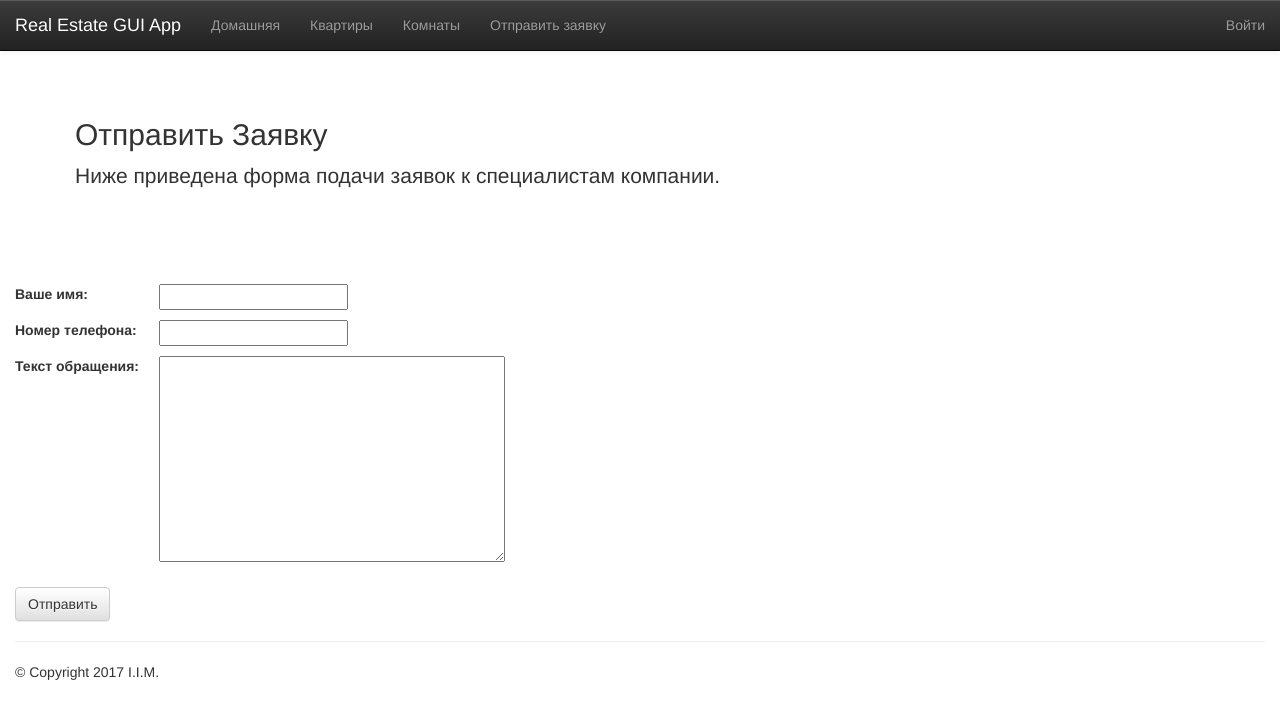
After one commit to TARGETrus/server_project, a Django app: page /simulator/orders/form/ in a window 1280 px wide. The commit adds this page. Shown: the top 719 px of the page. Run offline with Django 3.2, Linux system fonts and the light colour scheme; some libraries are stand-ins or nearby versions.

Commit message:
Orders form added.

```diff
--- /dev/null
+++ b/simulator/forms/ordersforms.py
@@ -0,0 +1,14 @@
+from django.forms import ModelForm
+
+from simulator.models.orders import Order
+
+
+class OrderForm(ModelForm):
+    class Meta:
+        model = Order
+        fields = ['client_name', 'phone_number', 'description']
+        labels = {
+            'client_name': 'Ваше имя:',
+            'phone_number': 'Номер телефона:',
+            'description': 'Текст обращения:',
+        }
--- a/simulator/urls.py
+++ b/simulator/urls.py
@@ -50,4 +50,8 @@ urlpatterns = [
     url(r'^orders/$',
         ordersviews.AllOrdersView.as_view(),
         name='order-list'),
+    url(r'^orders/form/$',
+        ordersviews.orderFormView,
+        name='order-form'),
+
 ]
--- a/simulator/views/ordersviews.py
+++ b/simulator/views/ordersviews.py
@@ -1,8 +1,8 @@
-from django.shortcuts import render
+from django.shortcuts import render, redirect
 from django.views.generic import TemplateView
 
-
 from simulator.models.orders import Order
+from simulator.forms.ordersforms import OrderForm
 
 
 class AllOrdersView(TemplateView):
@@ -15,3 +15,17 @@ class AllOrdersView(TemplateView):
         }
 
         return render(request, 'orders-list.html', context)
+
+
+def orderFormView(request):
+
+    if request.method == "POST":
+        form = OrderForm(request.POST)
+        if form.is_valid():
+            post = form.save(commit=False)
+            post.save()
+            return redirect('flat-list')
+    else:
+        form = OrderForm()
+
+    return render(request, 'orders-form.html', {'form': form})
--- a/simulator/views/realestateviews.py
+++ b/simulator/views/realestateviews.py
@@ -1,6 +1,5 @@
 from django.shortcuts import get_object_or_404, render
 from django.views.generic import TemplateView
-
 
 from simulator.models.realestate import Flat, Room
 from simulator.utils.genericgetters import GenericGetters
--- a/static/css/app.css
+++ b/static/css/app.css
@@ -1,5 +1,14 @@
 body {
 	padding-top: 50px;
+}
+
+label {
+    min-width: 140px;
+    vertical-align: top;
+}
+
+.container {
+    width: 1280px;
 }
 
 .right_tile {
--- a/templates/chunks/page_elements/nav.html
+++ b/templates/chunks/page_elements/nav.html
@@ -6,9 +6,10 @@
 		<!-- Collect the nav links, forms, and other content for toggling -->
 		<div class="collapse navbar-collapse" id="navbarCollapse">
 			<ul class="nav navbar-nav">
-				<li><a href="{% url 'index' %}">Домашняя страница</a></li>
+				<li><a href="{% url 'index' %}">Домашняя</a></li>
                 <li><a href="{% url 'flat-list' %}">Квартиры</a></li>
                 <li><a href="{% url 'room-list' %}">Комнаты</a></li>
+                <li><a href="{% url 'order-form' %}">Отправить заявку</a></li>
                 {% if user.is_authenticated %}
                     <li><a href="{% url 'owner-list' %}">Клиенты</a></li>
                     <li><a href="{% url 'deal-list' %}">Сделки</a></li>
--- /dev/null
+++ b/templates/orders-form.html
@@ -0,0 +1,18 @@
+{% extends 'base.html' %}
+
+{% load static %}
+
+{% block title %}Orders Form{% endblock %}
+
+{% block pagecontent %}
+    <div class="jumbotron">
+        <h2>Отправить Заявку</h2>
+        <p>Ниже приведена форма подачи заявок к специалистам компании.</p>
+    </div>
+
+    <form method="POST" class="post-form">{% csrf_token %}
+        {{ form.as_p }}
+        <button type="submit" class="save btn btn-default">Отправить</button>
+    </form>
+
+{% endblock %}
```
Also changed, not shown: simulator/forms/__init__.py (added).
